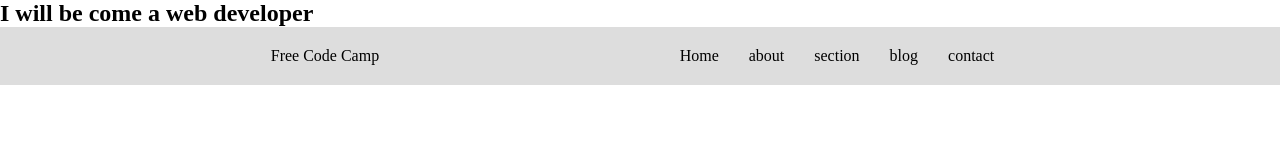
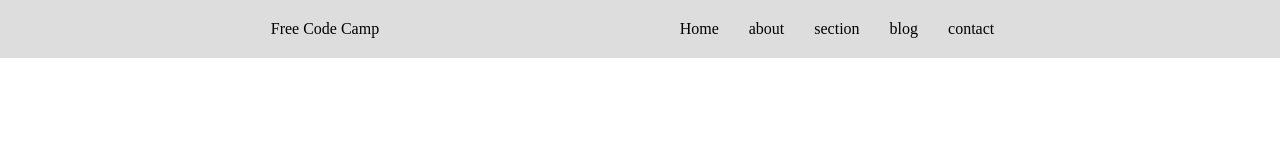
Before and after one commit to Rokibul-bd/my-third-repo, a plain HTML site: page index.html in a window 1280 px wide. Drawn offline with Linux system fonts and the light colour scheme.

Commit message:
headding revome

```diff
--- a/index.html
+++ b/index.html
@@ -8,7 +8,6 @@
     <link rel="stylesheet" href="./style.css">
 </head>
 <body>
-    <h2>I will be come a web developer</h2>
     <nav id="nav" class="nav">
         <div class="container">
             <div class="nav-flex">
```
